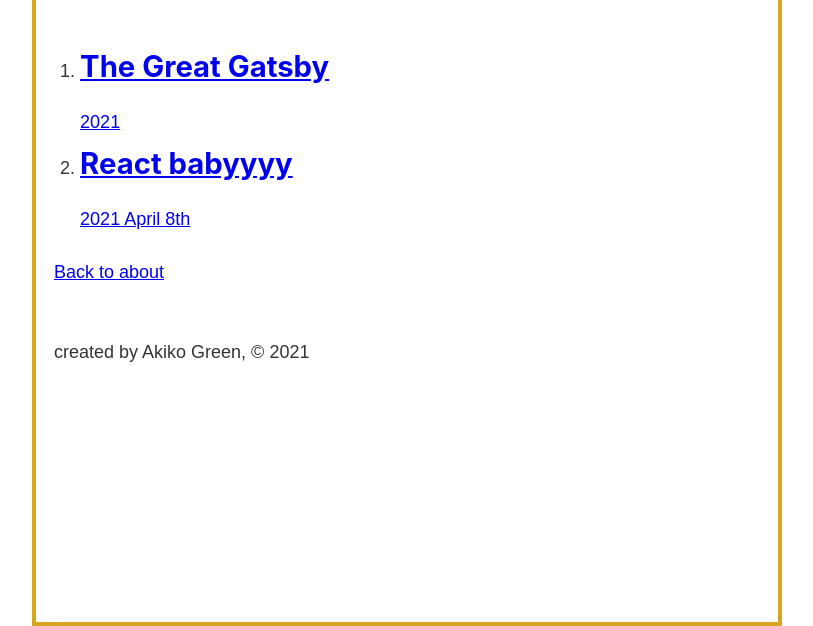
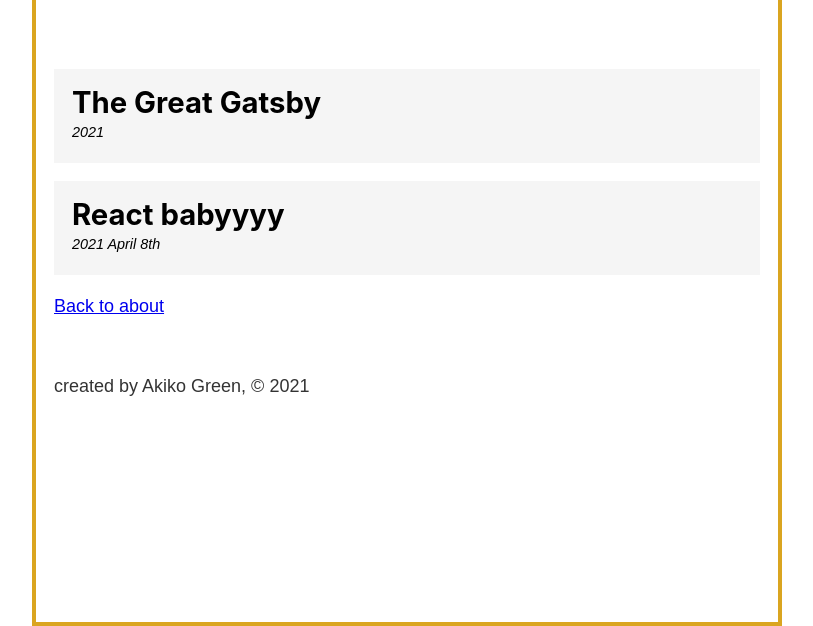
Before and after one commit to keeks5456/gatsby-practice, a Gatsby site: page /blog in a window 1280 px wide. Shown: the part 174-800 px from the top of the page, without its empty margins (233-1046 px from the left). Built offline with nearby package versions, Linux system fonts and the light colour scheme; Gatsby itself is replaced by a stand-in of ours.

Commit message:
contentful securely enabled and connected

```diff
--- a/gatsby-config.js
+++ b/gatsby-config.js
@@ -2,8 +2,14 @@
  * Configure your Gatsby site with this file.
  *
  * See: https://www.gatsbyjs.com/docs/gatsby-config/
+ * 'nhwlnz5t0g1l'
  *
+ *'Bx42tZre-NDhCr3RkxU7Quiz-2w0Z3uHO6gNYbGVwu4'
  */
+
+ require('dotenv').config({
+  path: `.env.${process.env.NODE_ENV || 'development'}`
+})
 
 //this is where we will be putting in plug-ins to have access to styling, extensions etc!
 
@@ -14,6 +20,13 @@
     author: 'Akiko Green'
   },
   plugins: [
+    {
+      resolve: 'gatsby-source-contentful',
+      options: {
+        spaceId: process.env.CONTENTFUL_SPACE_ID,
+        accessToken: process.env.CONTENTFUL_ACCESS_TOKEN,
+      }
+    },
     'gatsby-plugin-sass',
     {
       resolve: 'gatsby-source-filesystem',
--- a/gatsby-node.js
+++ b/gatsby-node.js
@@ -1,4 +1,8 @@
 //part one of how we will be adding a slug
+
+require('dotenv').config({
+  path: `.env.${process.env.NODE_ENV || 'development'}`
+})
 
 const path = require('path')
 
--- a/package.json
+++ b/package.json
@@ -14,11 +14,13 @@
     "test": "echo \"Write tests! -> https://gatsby.dev/unit-testing\" && exit 1"
   },
   "dependencies": {
+    "dotenv": "^8.2.0",
     "gatsby": "^3.2.1",
     "gatsby-plugin-sass": "^4.2.0",
     "gatsby-plugin-sharp": "^3.3.0",
     "gatsby-remark-images": "^5.0.0",
     "gatsby-remark-relative-images": "^2.0.2",
+    "gatsby-source-contentful": "^5.3.0",
     "gatsby-source-filesystem": "^3.2.0",
     "gatsby-transformer-remark": "^3.2.0",
     "node-sass": "^5.0.0",
--- a/src/pages/about.js
+++ b/src/pages/about.js
@@ -3,6 +3,7 @@
 import Layout from '../components/layout';
 
 const About = () => {
+
   const data = useStaticQuery(graphql`
   query {
     site {
--- a/src/pages/blog.js
+++ b/src/pages/blog.js
@@ -1,8 +1,7 @@
 import React from 'react';
 import { Link, graphql, useStaticQuery } from 'gatsby';
-
 import Layout from '../components/layout'
-
+import * as blogStyles from './blog.module.scss'
 const Blog = () => {
   const data = useStaticQuery(graphql`
   query {
@@ -23,11 +22,11 @@
 
   return (
     <Layout>
-      <ol>
+      <ol className={blogStyles.posts}>
         {data.allMarkdownRemark.edges.map((edge) =>{
           return (
             // add a key prop to the list later
-            <li key={edge.node.id}>
+            <li key={edge.node.id} className={blogStyles.post}>
               <Link to={edge.node.frontmatter.slug}>
               <h2>{edge.node.frontmatter.title}</h2>
               <p>{edge.node.frontmatter.date}</p>
--- /dev/null
+++ b/src/pages/blog.module.scss
@@ -0,0 +1,30 @@
+.posts{
+  list-style-type: none;
+  margin: 0;
+}
+
+.post{
+  margin: 1rem 0; //top botom, left right
+
+  a {
+    background: whitesmoke;
+    color: black;
+    display: block;
+    padding: 1rem;
+    text-decoration: none; //no underlined link
+  }
+
+  a:hover {
+    background: grey;
+  }
+
+  h2 {
+    margin-bottom: 0;
+  }
+
+  p{
+    color: black;
+    font-size: .8rem;
+    font-style: italic;
+  }
+}
```
Also changed, not shown: 1 other file.
